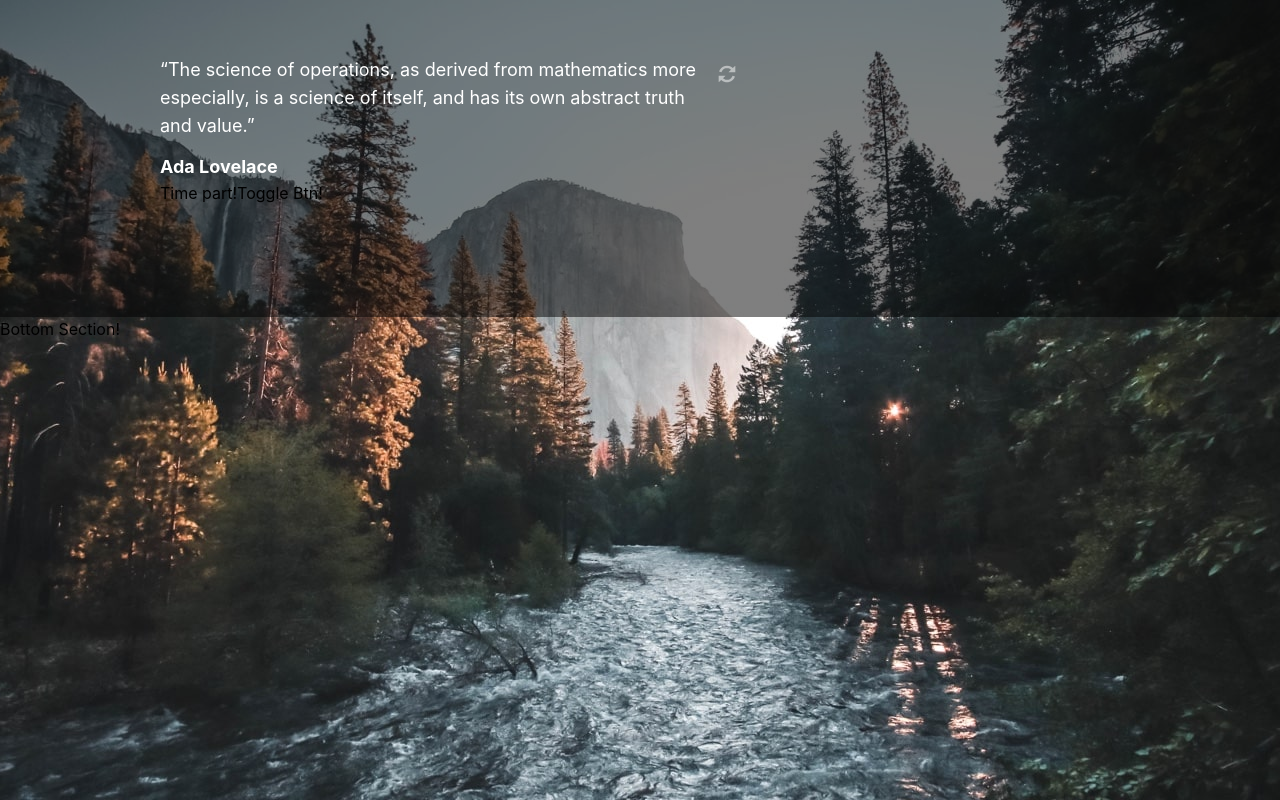
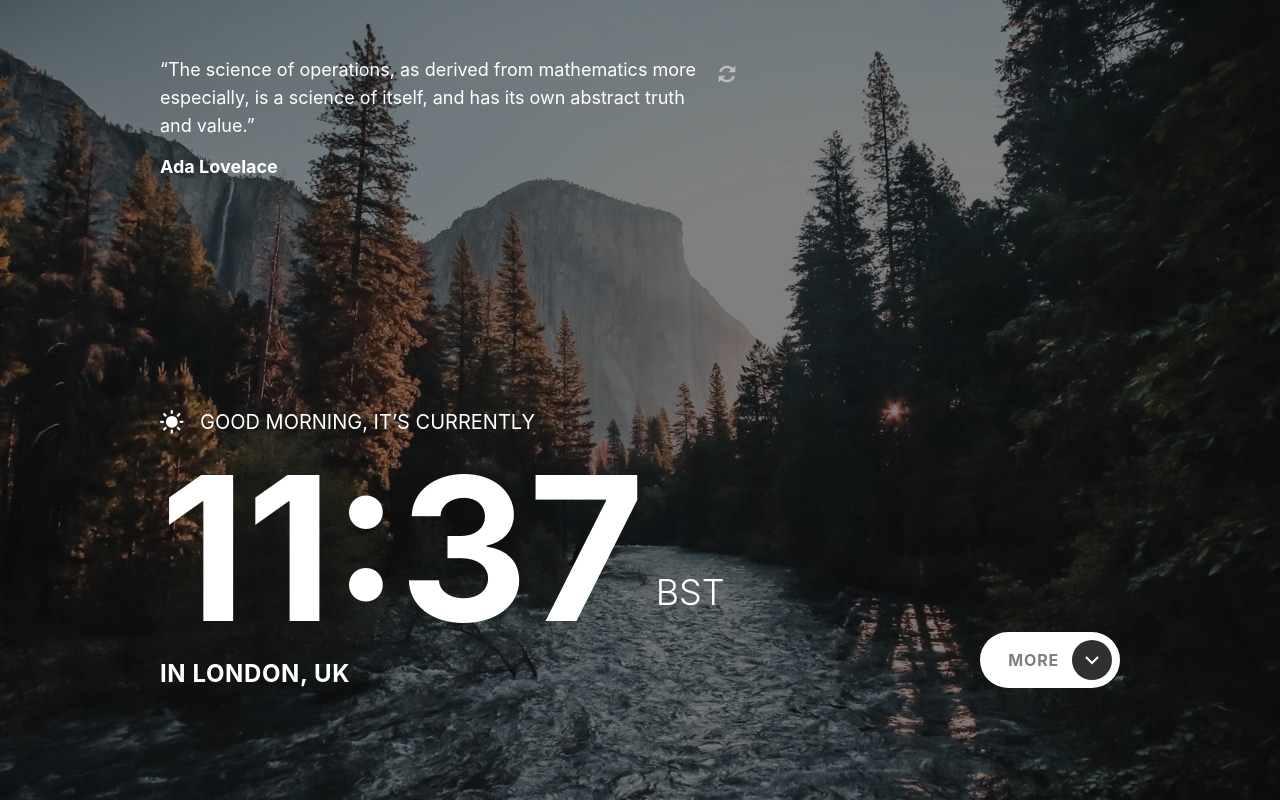
Before and after one commit to giorgiBerika/clock-app, a React (Vite) app: page / in a window 1280 px wide. Built offline with nearby package versions, Linux system fonts and the light colour scheme.

Commit message:
creating UI for Top section of the application

```diff
--- a/src/App.tsx
+++ b/src/App.tsx
@@ -28,7 +28,7 @@ const App: React.FC = () =>{
 
         font-custom
         font-normal
-
+        overflow-hidden
         `}>
 
         <TopSection />
--- a/src/components/time-part/TimePart.tsx
+++ b/src/components/time-part/TimePart.tsx
@@ -1,4 +1,7 @@
 import React from "react";
+
+import sunIcon from '../../assets/small-icons/icon-sun.svg'
+import moonIcon from '../../assets/small-icons/icon-moon.svg'
 
 interface TimePartInterface{
 
@@ -8,7 +11,59 @@ const TimePart: React.FC<TimePartInterface> = () =>
 {
     return (
         <>
-        Time part!
+          <div className={`
+           text-colorWhiteCommon
+           uppercase
+           flex
+           flex-col
+           items-start
+
+          `}>
+            <div className="
+             flex
+             items-center
+             justify-start
+             gap-x-4
+            ">
+                <img src={sunIcon} alt="sun icon" />
+                <span className="
+                 text-xl
+                 font-normal
+                 leading-wide
+
+                ">GOOD MORNING, IT’S CURRENTLY</span>
+            </div>
+            <div className={`
+             flex
+             items-end
+             justify-around
+             gap-x-[11px]
+
+             my-[6rem]
+            `}>
+                <h2 className="
+
+                 text-[200px]
+                 leading-8
+                 font-bold
+
+                ">11:37</h2>
+                <span className="
+                 text-4xl
+                 font-light
+                 leading-7
+                 translate-y-[150%]
+                ">bst</span>
+            </div>
+            <span className="
+             text-2xl
+             font-bold
+             leading-7
+             tracking-wide
+            ">
+                IN LONDON, UK
+            </span>
+          </div>
         </>
     )
 }
--- a/src/components/toggle-button/ToggleBtn.tsx
+++ b/src/components/toggle-button/ToggleBtn.tsx
@@ -1,4 +1,6 @@
 import React from "react";
+
+import btnArrow from '../../assets/small-icons/icon-arrow-up.svg'
 
 interface ToggleButtonInterface{
 
@@ -8,7 +10,36 @@ const ToggleBtn: React.FC<ToggleButtonInterface> = () =>
 {
     return (
         <>
-        Toggle Btn!
+            <div className="
+             flex
+             items-center
+             gap-x-13px
+             bg-colorWhiteCommon
+             rounded-[28px]
+
+             py-2
+             pr-2
+             pl-7
+
+             cursor-pointer
+            ">
+                <span className="
+                 text-4
+                 font-bold
+                 leading-7
+                 uppercase
+                 tracking-wider
+                 text-colorBlackFirst
+                 opacity-50
+                 mr-[13px]
+                ">more</span>
+                <img
+                    className={`
+                     rotate-180
+                    `}
+                    src={btnArrow}
+                    alt="Arrow icon" />
+            </div>
         </>
     )
 }
--- a/src/sections/top-section/TopSection.tsx
+++ b/src/sections/top-section/TopSection.tsx
@@ -11,6 +11,10 @@ const TopSection: React.FC<TopSectionInterface> = () =>
     return (
         <>
             <section className={`
+                flex
+                flex-col
+                justify-between
+                h-screen
                 bg-black
                 bg-opacity-50
 
@@ -20,7 +24,11 @@ const TopSection: React.FC<TopSectionInterface> = () =>
             `}>
                 <RandomQuote />
 
-                <div>
+                <div className={`
+                 flex
+                 justify-between
+                 items-end
+                `}>
                     <TimePart />
                     <ToggleBtn />
                 </div>
```
